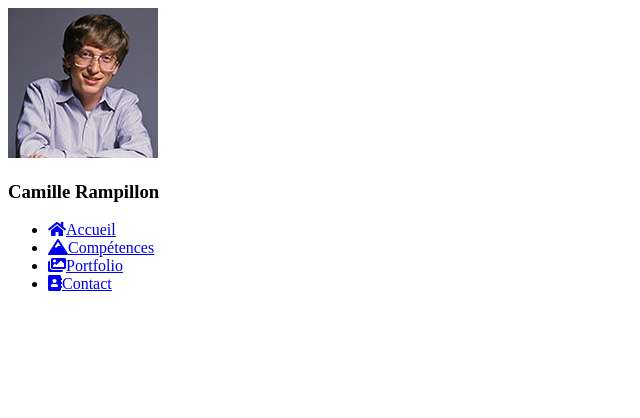
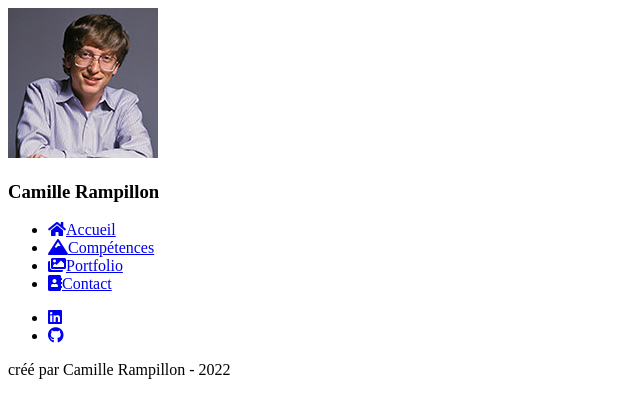
Before and after one commit to CamilleRampillon/cv, a React (Create React App) app: page / in a window 1280 px wide. Shown: the top 418 px of the page, without its empty margins (0-640 px from the left). Built offline with nearby package versions, Linux system fonts and the light colour scheme.

Commit message:
completion of navigation

```diff
--- a/src/components/Navigation.js
+++ b/src/components/Navigation.js
@@ -39,6 +39,24 @@ const Navigation = () => {
           </li>
         </ul>
       </div>
+      <div>
+          <ul>
+              <li>
+                  <a href="https://www.linkedin.com/in/camille-rampillon-b6054760" target="_blank" rel="noopenner noreferrer">
+                      <i className="fab fa-linkedin"></i>
+                  </a>
+              </li>
+              <li>
+                  <a href="https://github.com/CamilleRampillon" target="_blank" rel="noopenner noreferrer">
+                      <i className="fab fa-github"></i>
+                  </a>
+              </li>
+          </ul>
+          <div className="signature">
+                <p> créé par Camille Rampillon - 2022</p>
+          </div>
+
+      </div>
     </div>
   );
 };
--- a/src/pages/Contact.js
+++ b/src/pages/Contact.js
@@ -1,8 +1,10 @@
 import React from 'react';
+import Navigation from '../components/Navigation';
 
 const Contact = () => {
     return (
         <div>
+            <Navigation/>
             contaccccct
         </div>
     );
--- a/src/pages/Knowledges.js
+++ b/src/pages/Knowledges.js
@@ -1,8 +1,10 @@
 import React from 'react';
+import Navigation from '../components/Navigation';
 
 const Knowledges = () => {
     return (
         <div>
+            <Navigation/>
             knowledges are here
         </div>
     );
--- a/src/pages/NotFound.js
+++ b/src/pages/NotFound.js
@@ -1,8 +1,10 @@
 import React from 'react';
+import Navigation from '../components/Navigation';
 
 const NotFound = () => {
     return (
         <div>
+            <Navigation/>
             oups error
         </div>
     );
--- a/src/pages/Portfolio.js
+++ b/src/pages/Portfolio.js
@@ -1,8 +1,10 @@
 import React from 'react';
+import Navigation from '../components/Navigation';
 
 const Portfolio = () => {
     return (
         <div>
+            <Navigation/>
             portfolio is here
         </div>
     );
```
